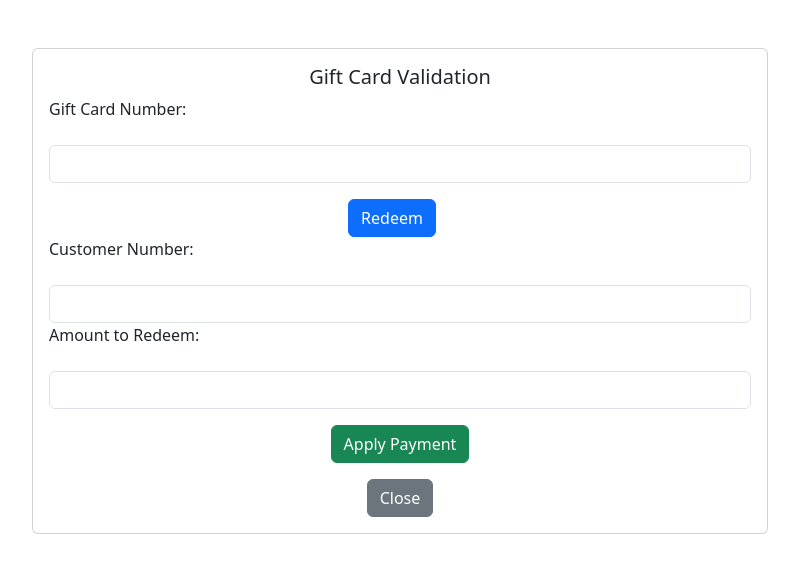
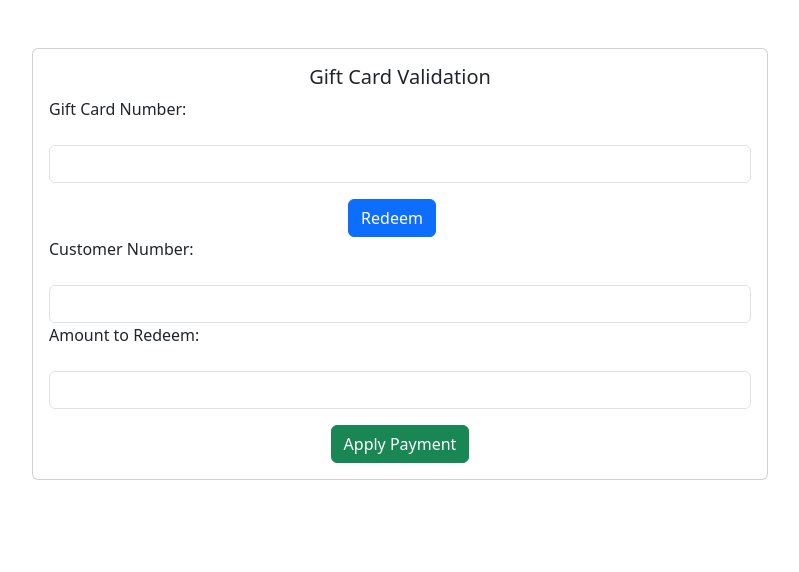
Before and after one commit to Shanmugamrskfamily/gift-card-task, a React (Vite) app: page / in a window 1280 px wide. Shown: the top 572 px of the page, without its empty margins (240-1039 px from the left). Built offline with nearby package versions, Linux system fonts and the light colour scheme.

Commit message:
logic for apply payment corrected

```diff
--- a/src/Popup.jsx
+++ b/src/Popup.jsx
@@ -1,7 +1,7 @@
 import React, { useState } from 'react';
 import axios from 'axios';
 
-const Popup = ({ isOpen, onClose }) => {
+const Popup = ({ isOpen }) => {
   const [giftCardNumber, setGiftCardNumber] = useState('');
   const [error, setError] = useState(null);
   const [balance, setBalance] = useState(null);
@@ -101,7 +101,7 @@ const Popup = ({ isOpen, onClose }) => {
                     <div className="form-group">
                       <label htmlFor="amountToRedeem">Amount to Redeem:</label>
                       <input
-                        type="text"
+                        type="number"
                         className="form-control mt-4"
                         id="amountToRedeem"
                         value={amountToRedeem}
@@ -116,11 +116,6 @@ const Popup = ({ isOpen, onClose }) => {
                   </>
                 )}
                 {paymentApplied && <p className="mt-3 text-success">Payment applied successfully!</p>}
-                <div className="text-center mt-3">
-                  <button className="btn btn-secondary" onClick={onClose}>
-                    Close
-                  </button>
-                </div>
               </div>
             </div>
           </div>
```
